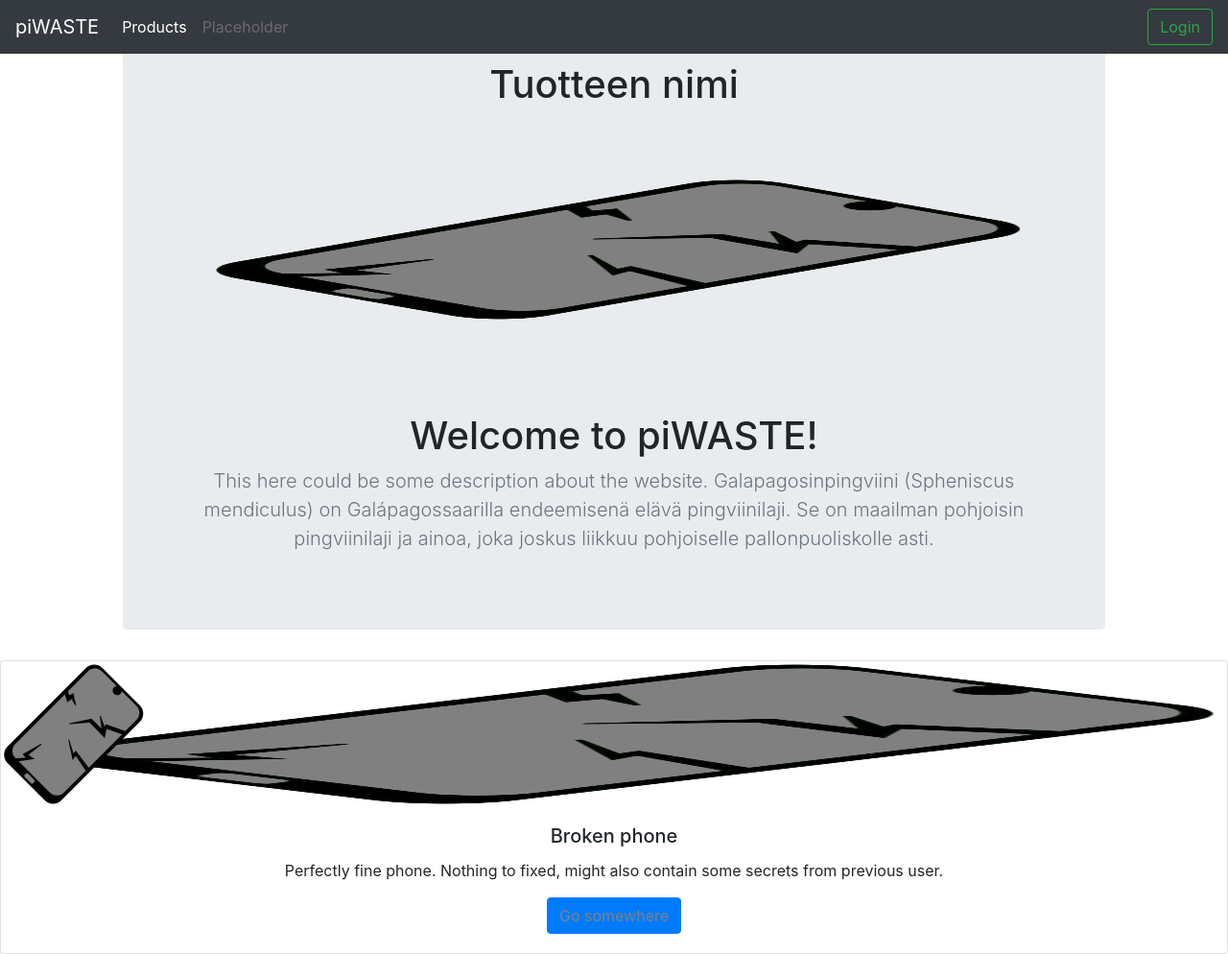
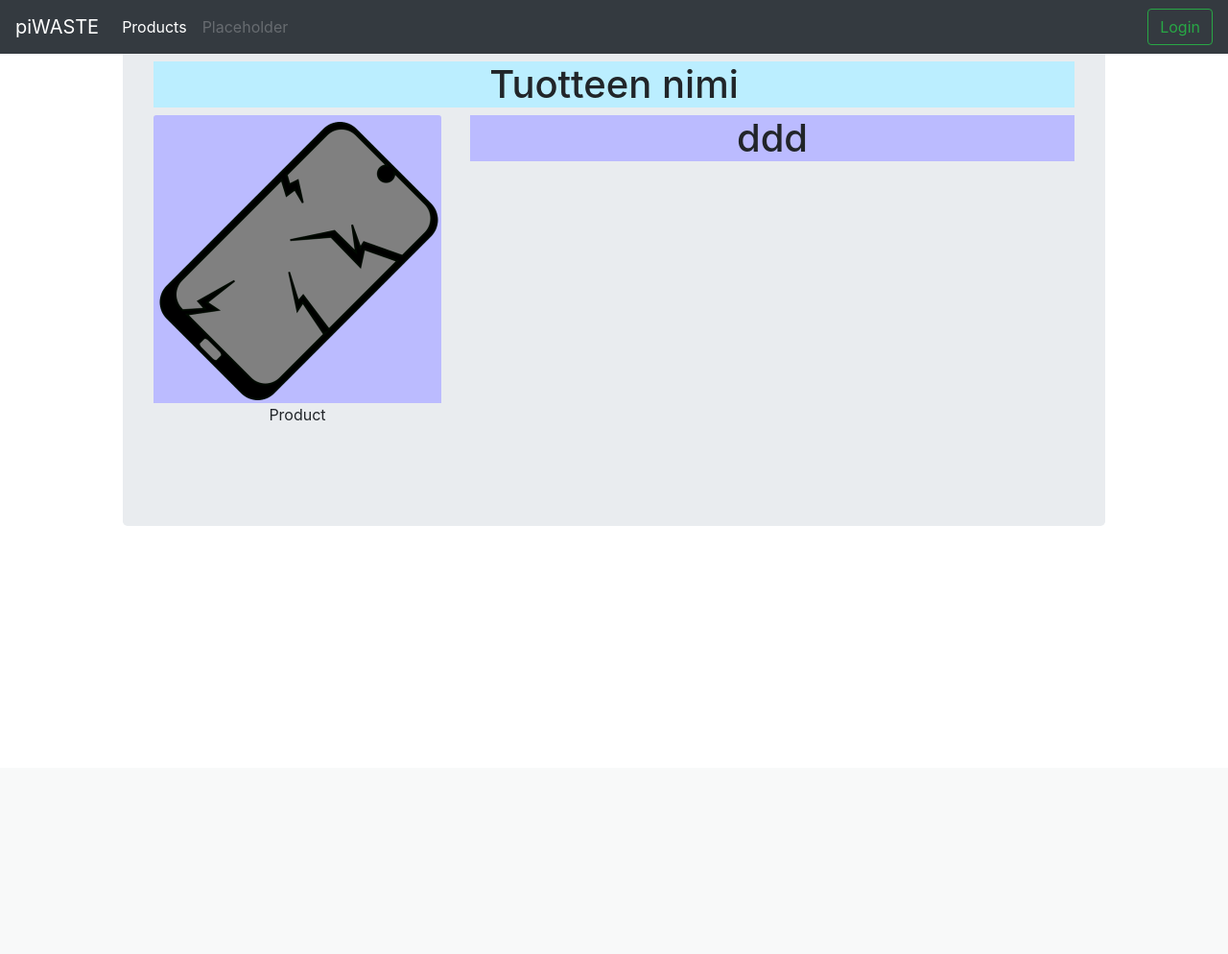
Before and after one commit to mmalmi1/piWASTE, a Flask app: page /product/1 in a window 1280 px wide. Shown: the whole page at 96% size. After the commit the page ends 548 px from the top, so only its background shows below. Run offline with Flask 2, Linux system fonts and the light colour scheme; data comes from the database, SQL or seed files in the repository; some libraries are stand-ins or nearby versions.

Commit message:
Made first version of product site

```diff
--- a/app/templates/product.html
+++ b/app/templates/product.html
@@ -10,27 +10,20 @@
 {% block body %}
 
 <section class="jumbotron text-center mx-auto" style="width: 80%">
-    <h1 class="jumbotron-heading">Tuotteen nimi</h1>
-    <div class="container">
-        <section class="jumbotron text-center" style="width: 50% margin-top: 20%">
-          <img src="{{url_for('static', filename='assets/broken_phone1.png')}}" class="card-img-top" alt="Image" width="150" height="150" >
-        </section>
-        <h1 class="jumbotron-heading">Welcome to piWASTE!</h1>
-        <p class="lead text-muted">This here could be some description about the website. Galapagosinpingviini (Spheniscus mendiculus) on Galápagossaarilla endeemisenä elävä pingviinilaji. Se on maailman pohjoisin pingviinilaji ja ainoa, joka joskus liikkuu pohjoiselle pallonpuoliskolle asti.</p>
+    <div class="row">
+      <div class="col mx-auto">
+        <h1 style="background-color: #BBEEFF" class="jumbotron-heading">Tuotteen nimi</h1>
+      </div>
+    </div>
+    <div class="row">
+      <div class="col-md-4">
+        <img src="{{url_for('static', filename='assets/broken_phone1.png')}}" class="card-img-top" style="background-color: #BBBBFF" alt="Image" height="md-4"/>Product</img>
+      </div>
+      <div class="col-md-8">
+        <h1 style="background-color: #BBBBFF"/>ddd</h1>
+      </div>
     </div>
 </section>
 
-<div class="card" style="width: 100%;">
-    <img src="{{url_for('static', filename='assets/broken_phone1.png')}}" class="card-img-top" alt="Image" width="150" height="150" >
-    <div class="position-fixed">
-        <img src="{{url_for('static', filename='assets/broken_phone1.png')}}" class="card-img-top" alt="Image" width="150" height="150" >
-    </div>
-
-  <div class="card-body">
-    <h5 class="card-title">Broken phone</h5>
-    <p class="card-text">Perfectly fine phone. Nothing to fixed, might also contain some secrets from previous user.</p>
-    <a href="#" class="btn btn-primary">Go somewhere</a>
-  </div>
-</div>
 
 {% endblock %}
```
